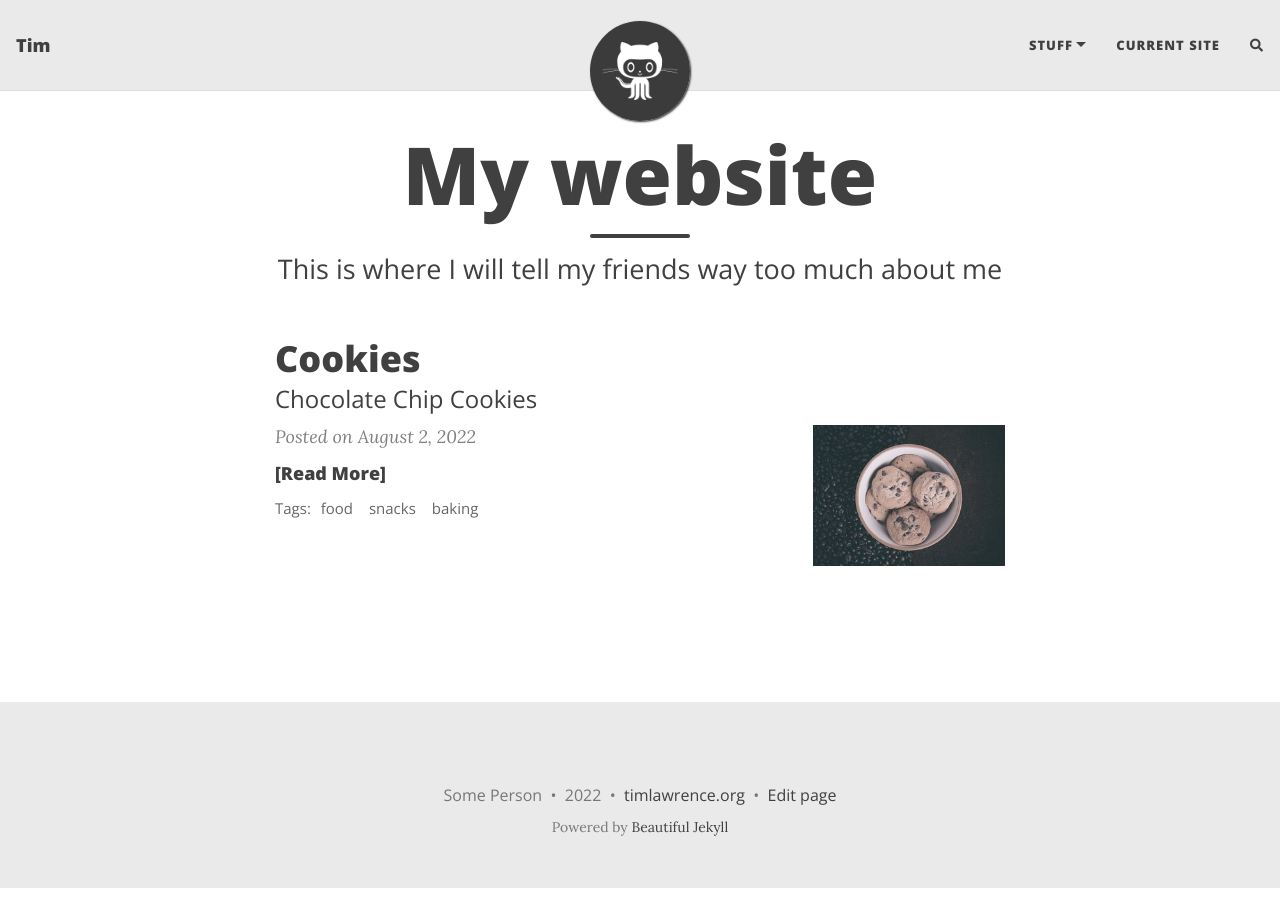
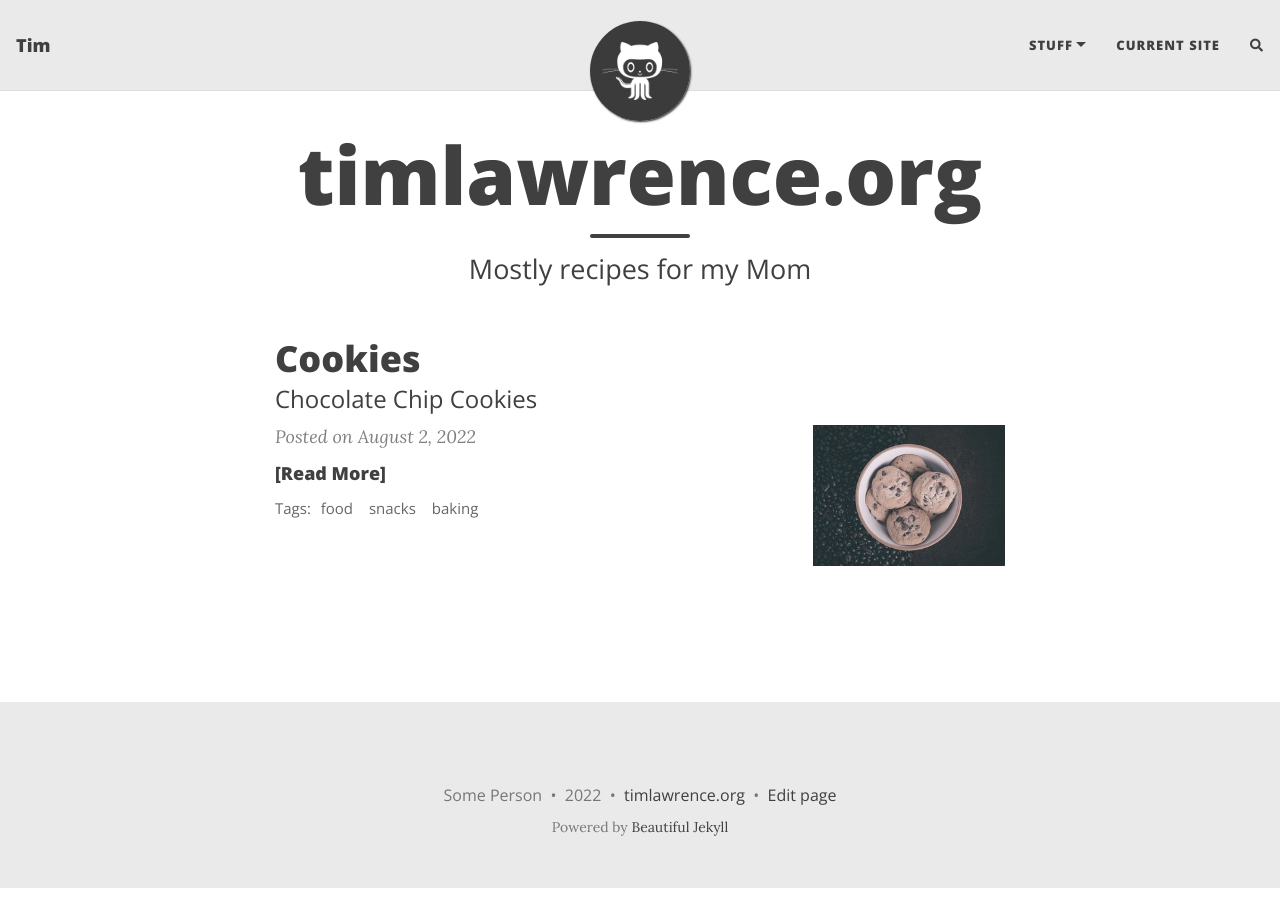
Before and after one commit to mroysterhead/mroysterhead.github.io, a Jekyll site: the page built from index.html, in a window 1280 px wide. Built offline with Jekyll 4.4.1, drawn with Linux system fonts in a browser that asks for light colours; nearby versions of some CDN libraries; the list of posts is cut into pages by our own code; comment, search, counter and statistics services are not loaded.

Commit message:
rename title

```diff
--- a/index.html
+++ b/index.html
@@ -1,5 +1,5 @@
 ---
 layout: home
-title: My website
-subtitle: This is where I will tell my friends way too much about me
+title: timlawrence.org
+subtitle: Mostly recipes for my Mom
 ---
```
